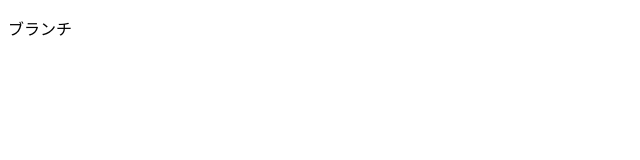
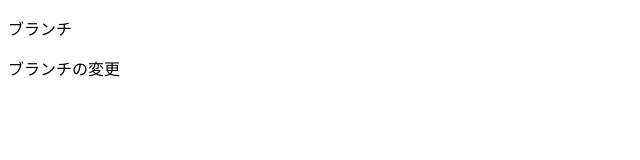
Before and after one commit to 2401134/PHP_kadai, a plain HTML site: page index.html in a window 1280 px wide. Shown: the whole page, without its empty margins (0-640 px from the left). Drawn offline with Linux system fonts and the light colour scheme.

Commit message:
Update_index.html
in "ブランチの変更"

```diff
--- a/index.html
+++ b/index.html
@@ -7,5 +7,6 @@
 </head>
 <body>
     <p>ブランチ</p>
+    <p>ブランチの変更</p>
 </body>
 </html>
```
